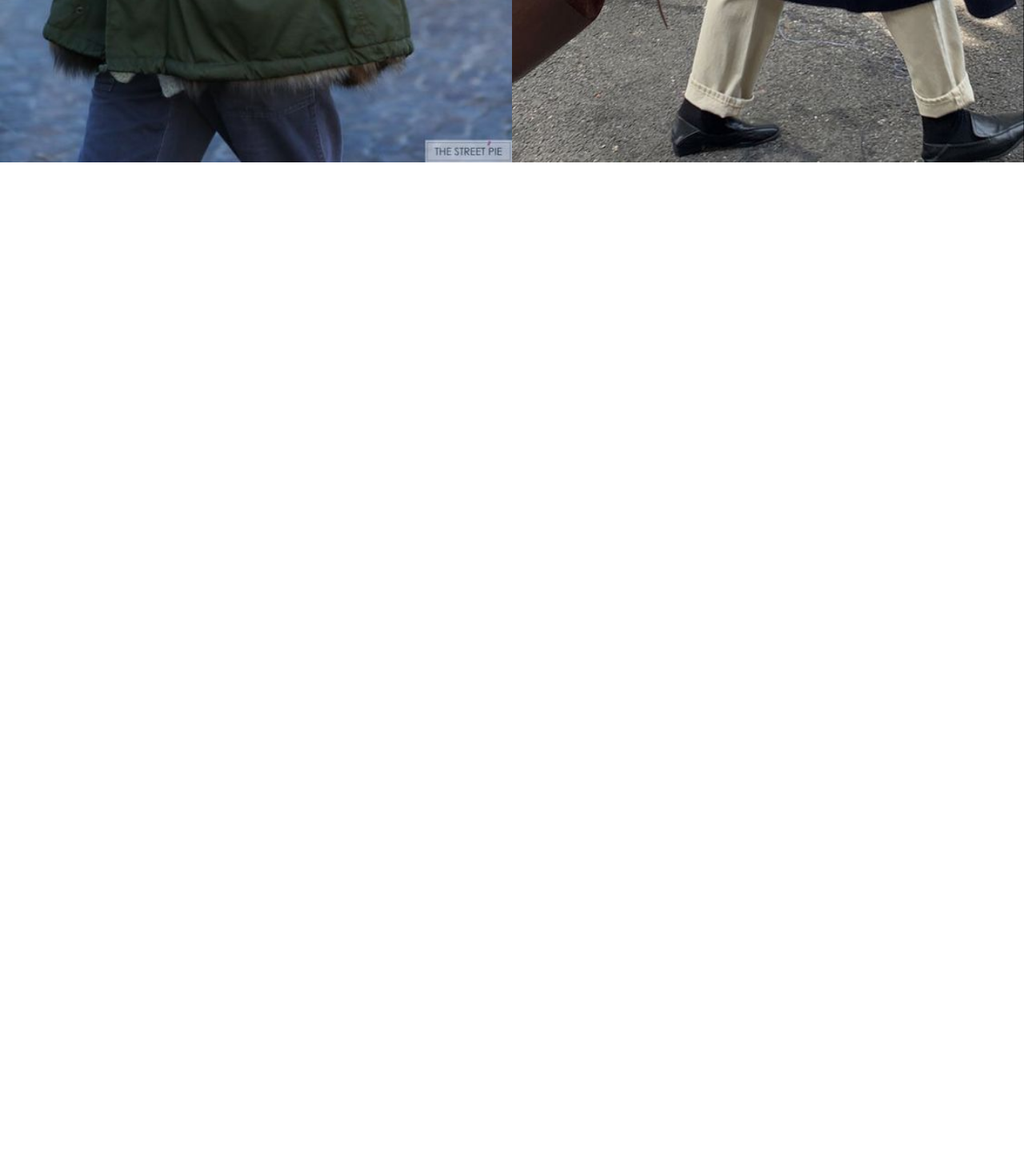
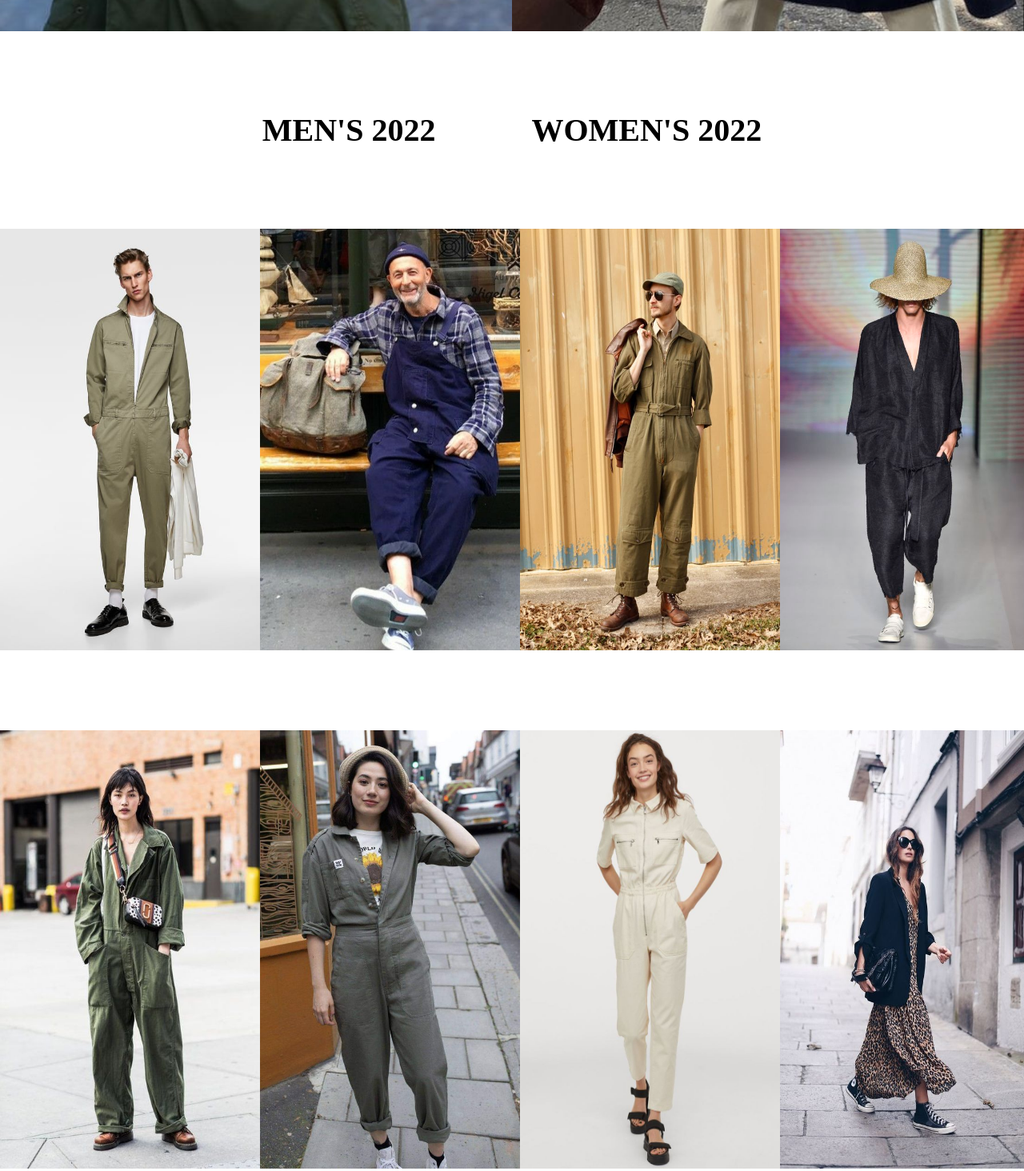
Before and after one commit to leeseungmin0/clothing-Store, a plain HTML site: page index.html in a window 1280 px wide. Shown: the part 820-2284 px from the top of the page at 80% size. Before the commit the page ends 1027 px from the top, so only its background shows below. Drawn offline with Linux system fonts and the light colour scheme.

Commit message:
STYLE : list-img add

```diff
--- a/index.html
+++ b/index.html
@@ -36,5 +36,26 @@
         <img src="./img/home__women.jpeg" />
       </div>
     </div>
+    <!-- LIST -->
+    <div class="list__container">
+      <div class="list__title">
+        <h2>MEN'S 2022</h2>
+        <h2>WOMEN'S 2022</h2>
+      </div>
+      <div class="list__img">
+        <div class="men__img">
+          <img src="./img/list-img/men_1.jpeg" alt="" />
+          <img src="./img/list-img/men_2.jpeg" alt="" />
+          <img src="./img/list-img/men_3.jpeg" alt="" />
+          <img src="./img/list-img/men_4.jpeg" alt="" />
+        </div>
+        <div class="women__img">
+          <img src="./img/list-img/women_1.jpeg" alt="" />
+          <img src="./img/list-img/women_2.jpeg" alt="" />
+          <img src="./img/list-img/women_3.jpeg" alt="" />
+          <img src="./img/list-img/women_4.jpeg" alt="" />
+        </div>
+      </div>
+    </div>
   </body>
 </html>
--- a/scss/style.scss
+++ b/scss/style.scss
@@ -50,8 +50,9 @@ li {
 .home__container {
   display: grid;
   grid-template-columns: repeat(2, 1fr);
-  width: 100%;
+  grid-auto-rows: auto;
   height: 100vh;
+  overflow: hidden;
   .home__men {
     position: relative;
     h2 {
@@ -73,3 +74,42 @@ li {
     height: 100%;
   }
 }
+
+// list
+
+.list__container {
+  width: 100%;
+  height: 100%;
+  .list__title {
+    display: flex;
+    justify-content: center;
+    align-items: center;
+    margin: 100px 0;
+    h2 {
+      font-size: 40px;
+      margin: 0 60px;
+    }
+  }
+  .men__img {
+    width: 1300px;
+    margin: 0 auto;
+    margin-bottom: 100px;
+    display: grid;
+    grid-template-columns: repeat(4, 1fr);
+    img {
+      width: 100%;
+      height: 100%;
+    }
+  }
+  .women__img {
+    width: 1300px;
+    margin: 0 auto;
+    margin-bottom: 100px;
+    display: grid;
+    grid-template-columns: repeat(4, 1fr);
+    img {
+      width: 100%;
+      height: 100%;
+    }
+  }
+}
```
Also changed, not shown: css/style.css, img/list-img/men_1.jpeg (added), img/list-img/men_2.jpeg (added), img/list-img/men_3.jpeg (added), img/list-img/men_4.jpeg (added), img/list-img/women_1.jpeg (added), img/list-img/women_2.jpeg (added), img/list-img/women_3.jpeg (added), img/list-img/women_4.jpeg (added), 1 other file.
